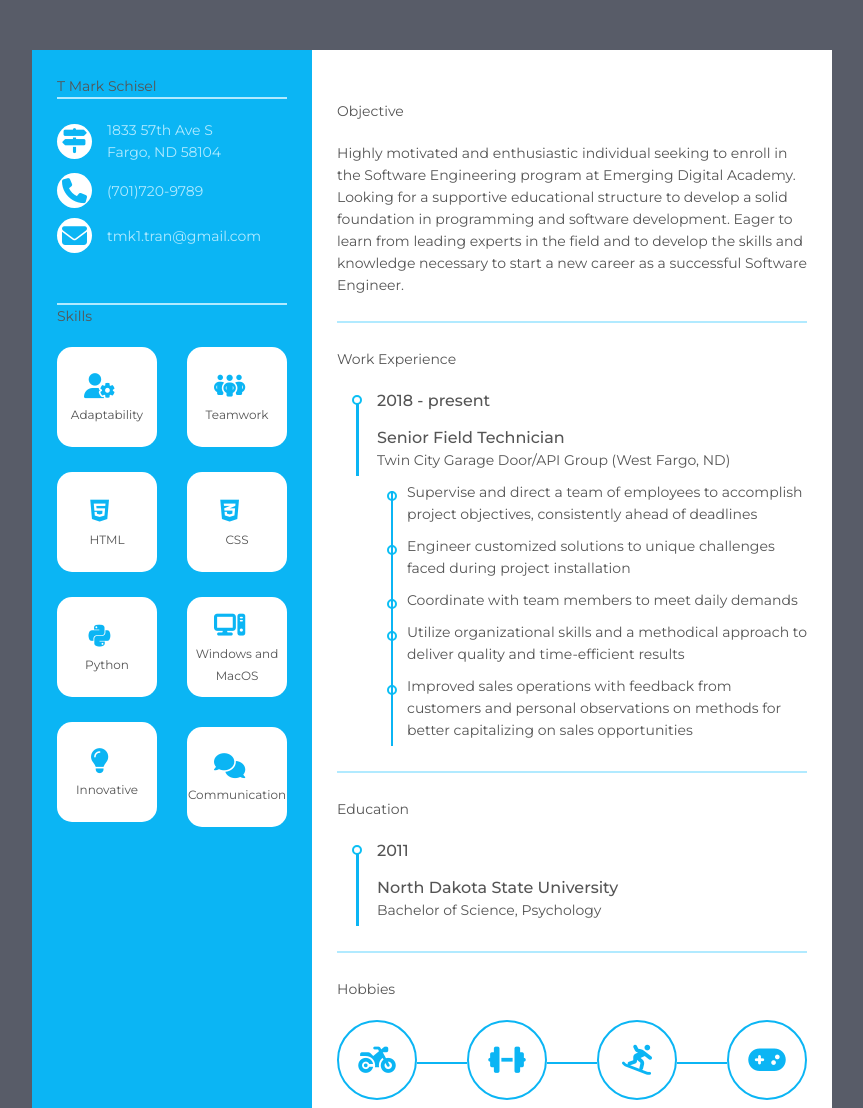
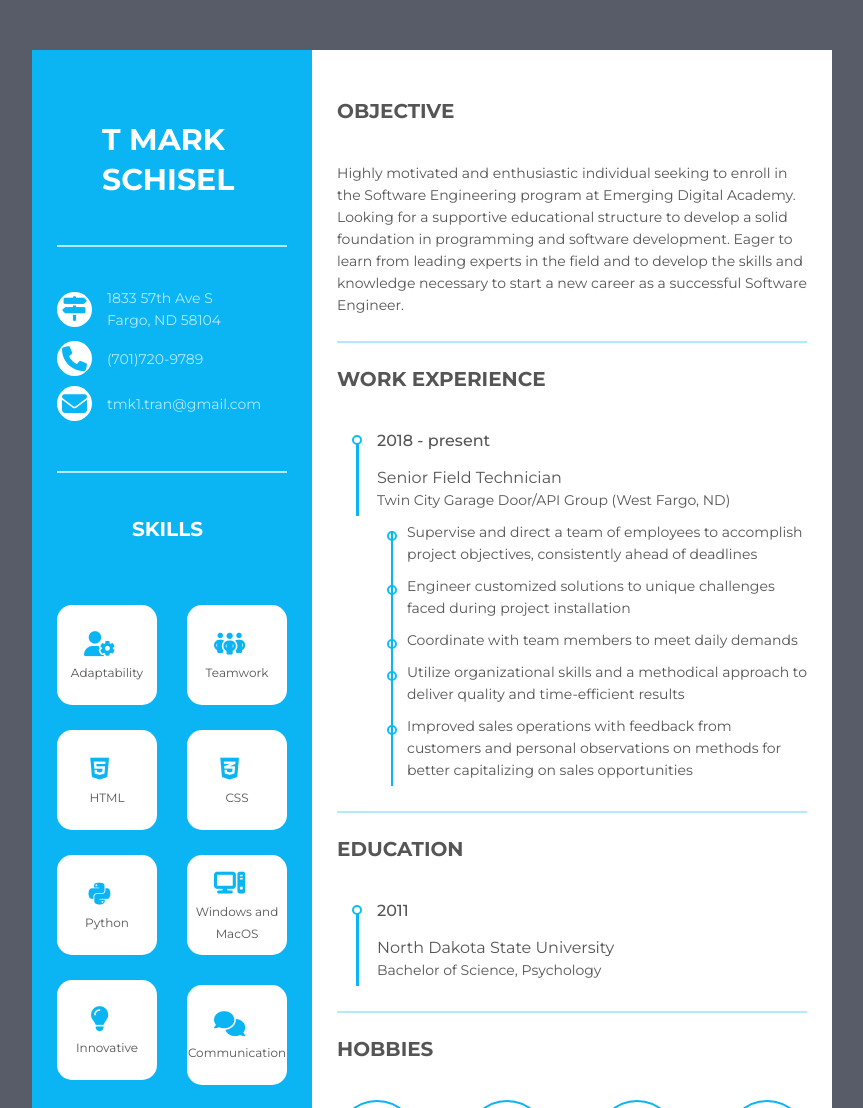
Before and after one commit to tmk-tran/resume-html-pro, a plain HTML site: page index.html in a window 1280 px wide. Shown: the top 1108 px of the page, without its empty margins (208-1071 px from the left). Drawn offline with Linux system fonts and the light colour scheme.

Commit message:
Update style.css

```diff
--- a/style.css
+++ b/style.css
@@ -15,14 +15,21 @@ body{
   color: #555555;
 }
 
-.bold{
+.bold1{
+  font-weight: 700;
+  font-size: 30px;
+  text-transform: uppercase;
+}
+
+.bold2{
   font-weight: 700;
   font-size: 20px;
   text-transform: uppercase;
 }
 
+
 .semi-bold{
-  font-weight: 500;
+  font-weight: 400;
   font-size: 16px;
 }
 
@@ -48,11 +55,20 @@ body{
 }
 
 .resume .title{
-  margin-bottom: 20px;
+  margin-bottom: 40px;
 }
 
-.resume .resume_left .bold{
+.resume .resume_left .bold1{
+  line-height: 40px;
   color: #fff;
+  padding: 45px;
+}
+
+.resume .resume_left .bold2{
+  color: #fff;
+  padding: 25px;
+  margin-left: 50px;
+  margin-top: 20px;
 }
 
 .resume .resume_left .regular{
@@ -108,20 +124,13 @@ body{
   justify-content: center;
 }
 
-.icon {
-  width: 50px; /*set the width of the icon box /*
-  height: 50px; /* set the height of the icon box */
-  display: flex; /* display the contents of the icon box as a flex container */
-  align-items: center; /* center the contents of the icon box vertically */
-  justify-content: center; /* center the contents of the icon box horizontally */
-}
 
 .skills .li_wrap{
   background: #fff;
 }
 
 .icon i {
-  font-size: 25px; /* set the font size of the icon */
+  font-size: 25px;
 }
 
 .li_wrap span{
```
